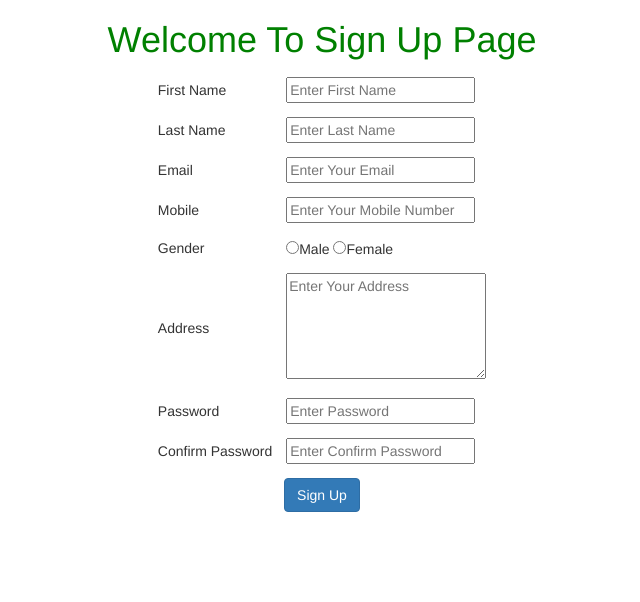
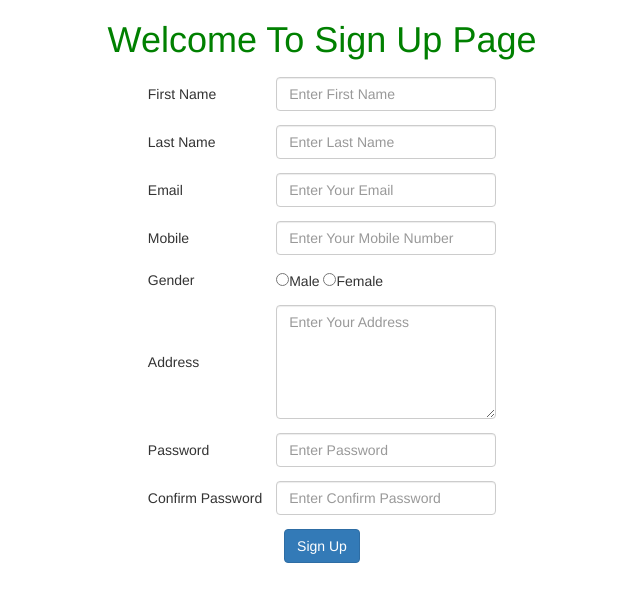
Before and after one commit to kunjanpatel29/Django_Project, a Django app: page /signup/ in a window 1280 px wide. Shown: the part 52-654 px from the top of the page, without its empty margins (318-958 px from the left). Run offline with Django 4.2, Linux system fonts and the light colour scheme; some libraries are stand-ins or nearby versions.

Commit message:
11-04-2023

```diff
--- a/myapp/templates/signup.html
+++ b/myapp/templates/signup.html
@@ -18,19 +18,19 @@
 			<table>
 				<tr>
 					<td>First Name</td>
-					<td><input type="text" name="fname" placeholder="Enter First Name"></td>
+					<td><input type="text" name="fname" class="form-control" placeholder="Enter First Name"></td>
 				</tr>
 				<tr>
 					<td>Last Name</td>
-					<td><input type="text" name="lname" placeholder="Enter Last Name"></td>
+					<td><input type="text" name="lname" class="form-control"placeholder="Enter Last Name"></td>
 				</tr>
 				<tr>
 					<td>Email</td>
-					<td><input type="text" name="email" placeholder="Enter Your Email"></td>
+					<td><input type="text" name="email" class="form-control" placeholder="Enter Your Email"></td>
 				</tr>
 				<tr>
 					<td>Mobile</td>
-					<td><input type="text" name="mobile" placeholder="Enter Your Mobile Number"></td>
+					<td><input type="text" name="mobile" class="form-control" placeholder="Enter Your Mobile Number"></td>
 				</tr>
 				<tr>
 					<td>Gender</td>
@@ -41,15 +41,15 @@
 				</tr>
 				<tr>
 					<td>Address</td>
-					<td><textarea rows="5" cols="22" name="address" placeholder="Enter Your Address"></textarea></td>
+					<td><textarea rows="5" cols="22" name="address" class="form-control" placeholder="Enter Your Address"></textarea></td>
 				</tr>
 				<tr>
 					<td>Password</td>
-					<td><input type="password" name="password" placeholder="Enter Password"></td>
+					<td><input type="password" name="password" class="form-control" placeholder="Enter Password"></td>
 				</tr>
 				<tr>
 					<td>Confirm Password</td>
-					<td><input type="password" name="cpassword" placeholder="Enter Confirm Password"></td>
+					<td><input type="password" name="cpassword" class="form-control" placeholder="Enter Confirm Password"></td>
 				</tr>
 				<tr>
 					<td colspan="2" align="center">
```
